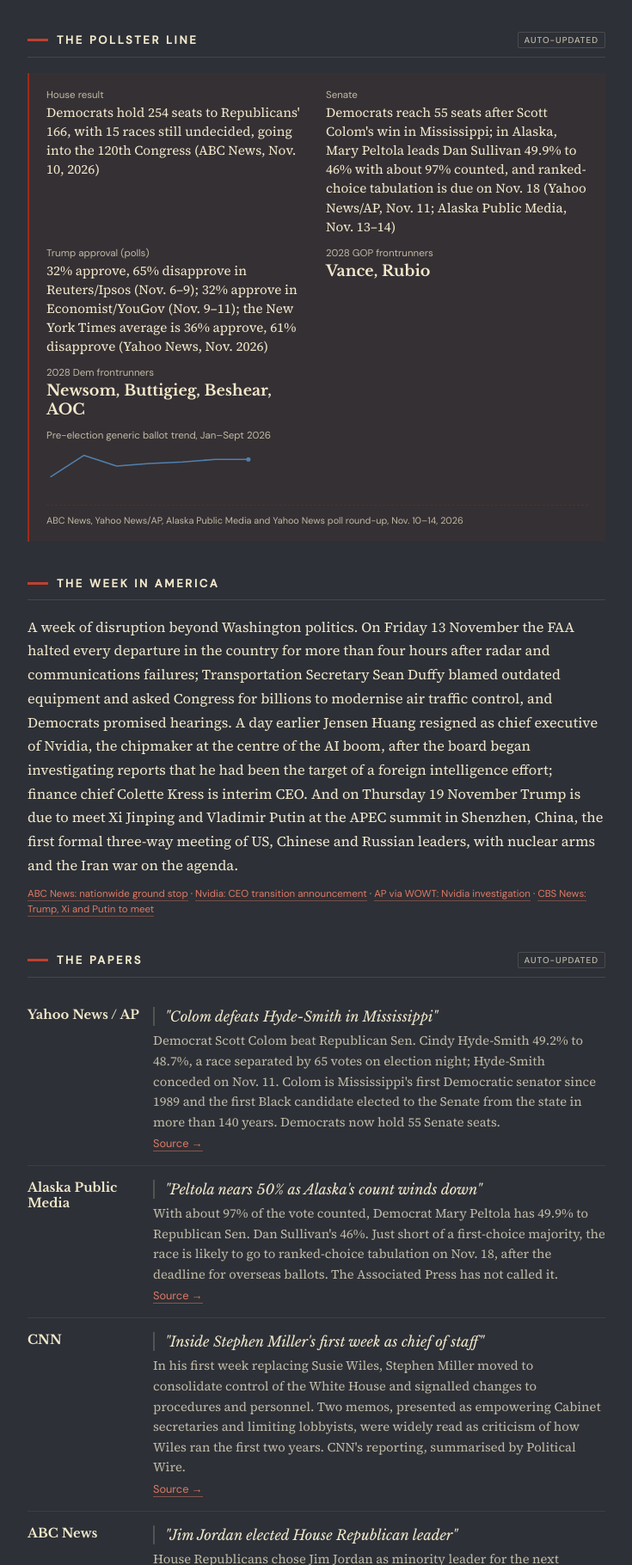
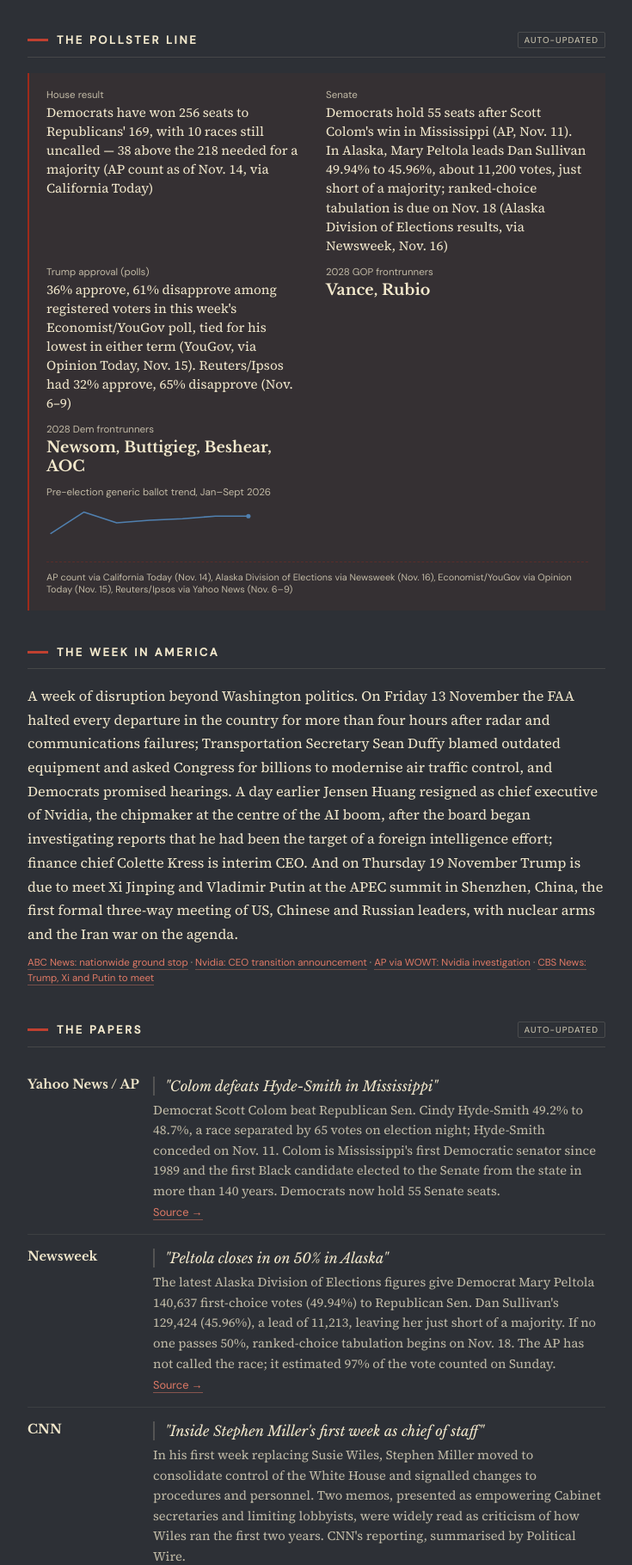
Before and after one commit to philreevell-star/philreevell, a plain HTML site: page america-us-edition.html in a window 1280 px wide. Shown: the part 824-2644 px from the top of the page at 86% size, without its empty margins (272-1007 px from the left). Drawn offline with nearby package versions, Linux system fonts and the light colour scheme.

Commit message:
Briefing 16 Nov: latest House count (AP, 14 Nov), Alaska and approval figures
Co-Authored-By: Claude Opus 5.5 <noreply@anthropic.com>
Claude-Session: https://claude.ai/code/session_019ok9MQuJxhriUHmhYLQGSj

```diff
--- a/data/briefing.json
+++ b/data/briefing.json
@@ -1,17 +1,17 @@
 {
-  "generated_at": "2026-11-16T15:30:00Z",
+  "generated_at": "2026-11-16T20:45:00Z",
   "phase": "post-election",
   "ballot_label": "House result",
-  "ballot": "Democrats hold 254 seats to Republicans' 166, with 15 races still undecided, going into the 120th Congress (ABC News, Nov. 10, 2026)",
-  "ballot_short": "Dem 254 · 15 uncalled",
+  "ballot": "Democrats have won 256 seats to Republicans' 169, with 10 races still uncalled — 38 above the 218 needed for a majority (AP count as of Nov. 14, via California Today)",
+  "ballot_short": "Dem 256 · 10 uncalled",
   "senate_label": "Senate",
-  "senate": "Democrats reach 55 seats after Scott Colom's win in Mississippi; in Alaska, Mary Peltola leads Dan Sullivan 49.9% to 46% with about 97% counted, and ranked-choice tabulation is due on Nov. 18 (Yahoo News/AP, Nov. 11; Alaska Public Media, Nov. 13–14)",
+  "senate": "Democrats hold 55 seats after Scott Colom's win in Mississippi (AP, Nov. 11). In Alaska, Mary Peltola leads Dan Sullivan 49.94% to 45.96%, about 11,200 votes, just short of a majority; ranked-choice tabulation is due on Nov. 18 (Alaska Division of Elections results, via Newsweek, Nov. 16)",
   "approval_label": "Trump approval (polls)",
-  "approval": "32% approve, 65% disapprove in Reuters/Ipsos (Nov. 6–9); 32% approve in Economist/YouGov (Nov. 9–11); the New York Times average is 36% approve, 61% disapprove (Yahoo News, Nov. 2026)",
-  "approval_short": "32% · Reuters/Ipsos",
+  "approval": "36% approve, 61% disapprove among registered voters in this week's Economist/YouGov poll, tied for his lowest in either term (YouGov, via Opinion Today, Nov. 15). Reuters/Ipsos had 32% approve, 65% disapprove (Nov. 6–9)",
+  "approval_short": "36% · Economist/YouGov",
   "gop_2028": "Vance, Rubio",
   "dem_2028": "Newsom, Buttigieg, Beshear, AOC",
-  "ledger_source": "ABC News, Yahoo News/AP, Alaska Public Media and Yahoo News poll round-up, Nov. 10–14, 2026",
+  "ledger_source": "AP count via California Today (Nov. 14), Alaska Division of Elections via Newsweek (Nov. 16), Economist/YouGov via Opinion Today (Nov. 15), Reuters/Ipsos via Yahoo News (Nov. 6–9)",
   "headlines": [
     {
       "outlet": "Yahoo News / AP",
@@ -21,11 +21,11 @@
       "url": "https://www.yahoo.com/news/politics/article/mississippi-senate-results-scott-colom-narrowly-defeats-cindy-hyde-smith-flipping-another-seat-for-democrats-in-midterm-elections-232119638.html"
     },
     {
-      "outlet": "Alaska Public Media",
-      "headline": "Peltola nears 50% as Alaska's count winds down",
-      "short": "Alaska: Peltola leads Sullivan 49.9% to 46%; ranked-choice count Nov. 18.",
-      "summary": "With about 97% of the vote counted, Democrat Mary Peltola has 49.9% to Republican Sen. Dan Sullivan's 46%. Just short of a first-choice majority, the race is likely to go to ranked-choice tabulation on Nov. 18, after the deadline for overseas ballots. The Associated Press has not called it.",
-      "url": "https://alaskapublic.org/news/politics/elections/2026-11-13/peltola-leads-in-u-s-senate-race-nearing-50-mark-with-almost-all-ballots-counted"
+      "outlet": "Newsweek",
+      "headline": "Peltola closes in on 50% in Alaska",
+      "short": "Alaska: Peltola leads Sullivan by 11,200 votes; ranked-choice count Nov. 18.",
+      "summary": "The latest Alaska Division of Elections figures give Democrat Mary Peltola 140,637 first-choice votes (49.94%) to Republican Sen. Dan Sullivan's 129,424 (45.96%), a lead of 11,213, leaving her just short of a majority. If no one passes 50%, ranked-choice tabulation begins on Nov. 18. The AP has not called the race; it estimated 97% of the vote counted on Sunday.",
+      "url": "https://www.yahoo.com/news/politics/articles/mary-peltola-closes-50-threshold-034142999.html"
     },
     {
       "outlet": "CNN",
```
Also changed, not shown: data/editions/2026-11-16.json (+12 -12 lines), index.html (+3 -3 lines).
